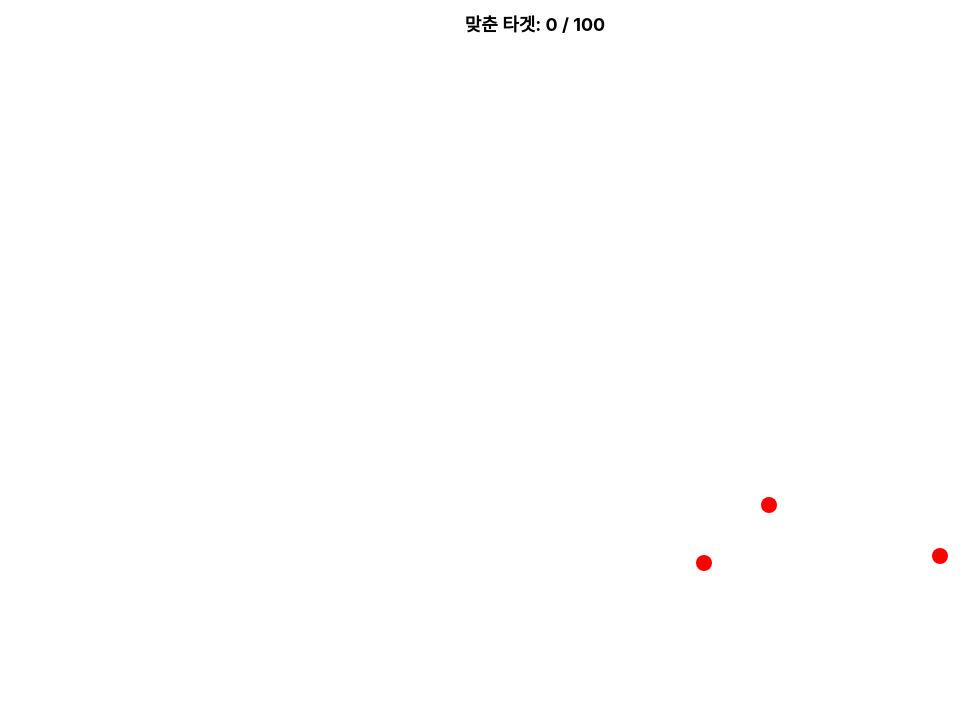
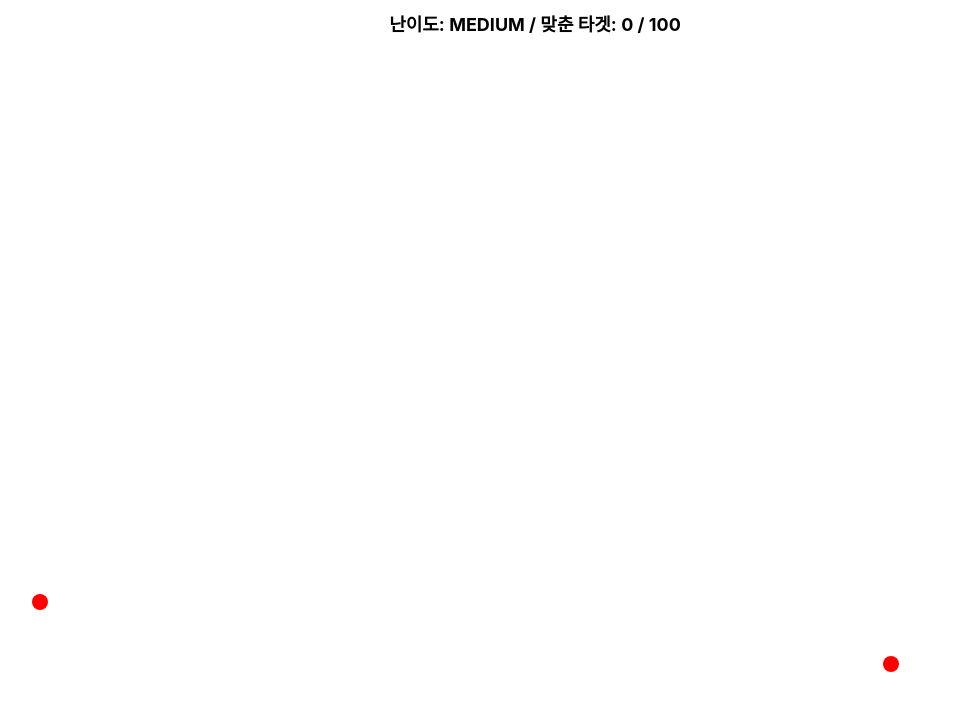
Before and after one commit to jojayeon/Aim_Practice, a React (Create React App) app in the folder aim-practice/: page /game in a window 1280 px wide. Shown: the top 710 px of the page, without its empty margins (105-1084 px from the left). Built offline with nearby package versions, Linux system fonts and the light colour scheme.

Commit message:
:package: 난이도 추가 및 적용, 누르는 공간 크기 변경

```diff
--- a/aim-practice/src/pages/GamePage.tsx
+++ b/aim-practice/src/pages/GamePage.tsx
@@ -1,28 +1,35 @@
 import React, { useState, useEffect, useRef } from 'react';
-import { useNavigate } from 'react-router-dom';
+import { useNavigate, useLocation } from 'react-router-dom';
 import TargetItem from '../components/TargetItem';
 import styles from '../styles/GamePage.module.css';
 
 interface Target {
   id: string;
-  x: number;         // 타겟의 x 위치 (% 단위, 0~100)
-  y: number;         // 타겟의 y 위치 (% 단위, 0~100)
-  createdAt: number; // 생성된 시간
+  x: number;
+  y: number;
+  createdAt: number;
 }
 
-const TOTAL_TARGETS = 100;           // 총 타겟 수 (수정 가능)
+const TOTAL_TARGETS = 100;
+
+const difficultyParams = {
+  easy: { spawnIntervalMs: 1500, lifetimeMs: 3000, targetSize: 24 },
+  medium: { spawnIntervalMs: 1000, lifetimeMs: 2000, targetSize: 16 },
+  hard: { spawnIntervalMs: 700, lifetimeMs: 1400, targetSize: 12 },
+};
 
 const GamePage: React.FC = () => {
   const navigate = useNavigate();
+  const location = useLocation();
+  const difficulty = (location.state?.difficulty as 'easy' | 'medium' | 'hard') || 'medium';
+
   const [targets, setTargets] = useState<Target[]>([]);
   const [hitCount, setHitCount] = useState(0);
+  const spawnedCount = useRef(0);
+  const playAreaRef = useRef<HTMLDivElement>(null);
 
-  const spawnedCount = useRef(0);
-  const playAreaRef = useRef<HTMLDivElement>(null); // 플레이 영역 참조
-  const spawnIntervalMs = 700;       // 타겟 생성 간격 (ms) — 필요시 수정
-  const lifetimeMs = 1400;           // 타겟이 유지되는 시간 (ms) — 필요시 수정
+  const { spawnIntervalMs, lifetimeMs, targetSize } = difficultyParams[difficulty];
 
-  // 타겟 생성
   useEffect(() => {
     const interval = setInterval(() => {
       if (spawnedCount.current >= TOTAL_TARGETS) {
@@ -31,8 +38,8 @@ const GamePage: React.FC = () => {
       }
       const newTarget: Target = {
         id: crypto.randomUUID(),
-        x: Math.random() * 88 + 10,  // x 위치 (10% ~ 90%)
-        y: Math.random() * 85 + 10,  // y 위치 (10% ~ 90%)
+        x: Math.random() * 80 + 10,
+        y: Math.random() * 80 + 10,
         createdAt: Date.now(),
       };
       setTargets((prev) => [...prev, newTarget]);
@@ -40,22 +47,19 @@ const GamePage: React.FC = () => {
     }, spawnIntervalMs);
 
     return () => clearInterval(interval);
-  }, []);
+  }, [spawnIntervalMs]);
 
-  // 일정 시간 뒤 타겟 제거
   useEffect(() => {
     const cleanup = setInterval(() => {
       const now = Date.now();
-      setTargets((prev) => prev.filter(t => now - t.createdAt < lifetimeMs));
+      setTargets((prev) => prev.filter((t) => now - t.createdAt < lifetimeMs));
     }, 500);
 
     return () => clearInterval(cleanup);
-  }, []);
+  }, [lifetimeMs]);
 
-  // 클릭 처리
   const handleClick = (e: React.MouseEvent<HTMLDivElement>) => {
     if (!playAreaRef.current) return;
-
     const playArea = playAreaRef.current;
     const playAreaTop = playArea.offsetTop;
     const playAreaLeft = playArea.offsetLeft;
@@ -63,21 +67,19 @@ const GamePage: React.FC = () => {
     const playAreaHeight = playArea.offsetHeight;
 
     for (const target of targets) {
-      // 타겟의 실제 픽셀 좌표 (플레이 영역 기준)
       const targetX = (target.x / 100) * playAreaWidth + playAreaLeft;
       const targetY = (target.y / 100) * playAreaHeight + playAreaTop;
 
       const distance = Math.hypot(targetX - e.clientX, targetY - e.clientY);
 
-      if (distance <= 8.2) {
+      if (distance <= (targetSize/2)+0.2) {
         setHitCount((prev) => prev + 1);
-        setTargets((prev) => prev.filter(t => t.id !== target.id));
+        setTargets((prev) => prev.filter((t) => t.id !== target.id));
         break;
       }
     }
   };
 
-  // 게임 종료 조건
   useEffect(() => {
     if (spawnedCount.current === TOTAL_TARGETS && targets.length === 0) {
       navigate('/result', { state: { score: hitCount } });
@@ -87,16 +89,12 @@ const GamePage: React.FC = () => {
   return (
     <div className={styles.container} onClick={handleClick}>
       <div className={styles.info}>
-        맞춘 타겟: {hitCount} / {TOTAL_TARGETS}
+        난이도: {difficulty.toUpperCase()} / 맞춘 타겟: {hitCount} / {TOTAL_TARGETS}
       </div>
 
       <div className={styles.playArea} ref={playAreaRef}>
-        {targets.map(target => (
-          <TargetItem
-            key={target.id}
-            x={target.x}
-            y={target.y}
-          />
+        {targets.map((target) => (
+          <TargetItem key={target.id} x={target.x} y={target.y} size={targetSize} />
         ))}
       </div>
     </div>
```
